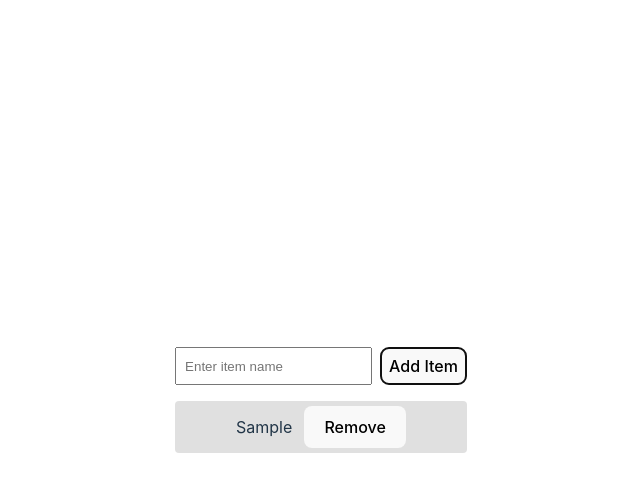
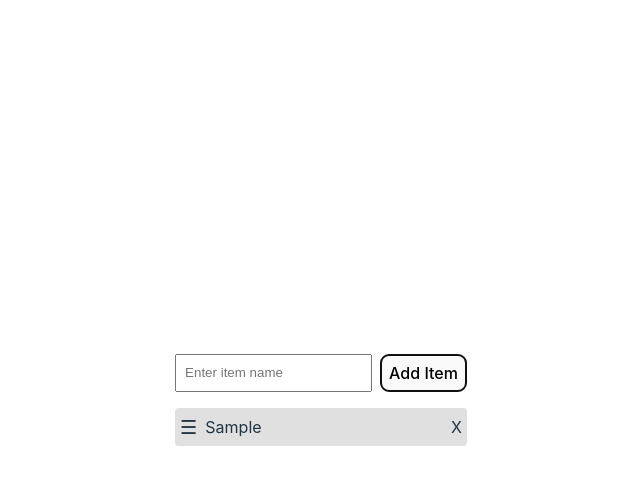
Before and after one commit to maw101/draggable-list, a React (Vite) app: page / in a window 1280 px wide. Both pictures are taken after typing "Sample" into the empty fields and a click on the button "Add Item". Shown: the top 492 px of the page, without its empty margins (319-959 px from the left). Built offline with nearby package versions, Linux system fonts and the light colour scheme.

Commit message:
Add basic draggable and remove icons

```diff
--- a/src/components/draggable/DraggableListItem.jsx
+++ b/src/components/draggable/DraggableListItem.jsx
@@ -31,9 +31,12 @@ const DraggableListItem = ({ id, index, text, removalHandler }) => {
                         provided.draggableProps.style
                     )}
                 >
-                    <span>{text}</span>
+                    <span style={{ display: 'flex', alignItems: 'center' }}>
+                        <span style={{ fontSize: '1.2rem', marginRight: '0.5rem' }}>&#9776;</span>
+                        {text}
+                    </span>
                     {removalHandler && (
-                        <button onClick={() => removalHandler(id)}>Remove</button>
+                        <span style={{ marginLeft: 'auto', cursor: 'pointer' }} onClick={() => removalHandler(id)}>X</span>
                     )}
                 </div>
             )}
```
